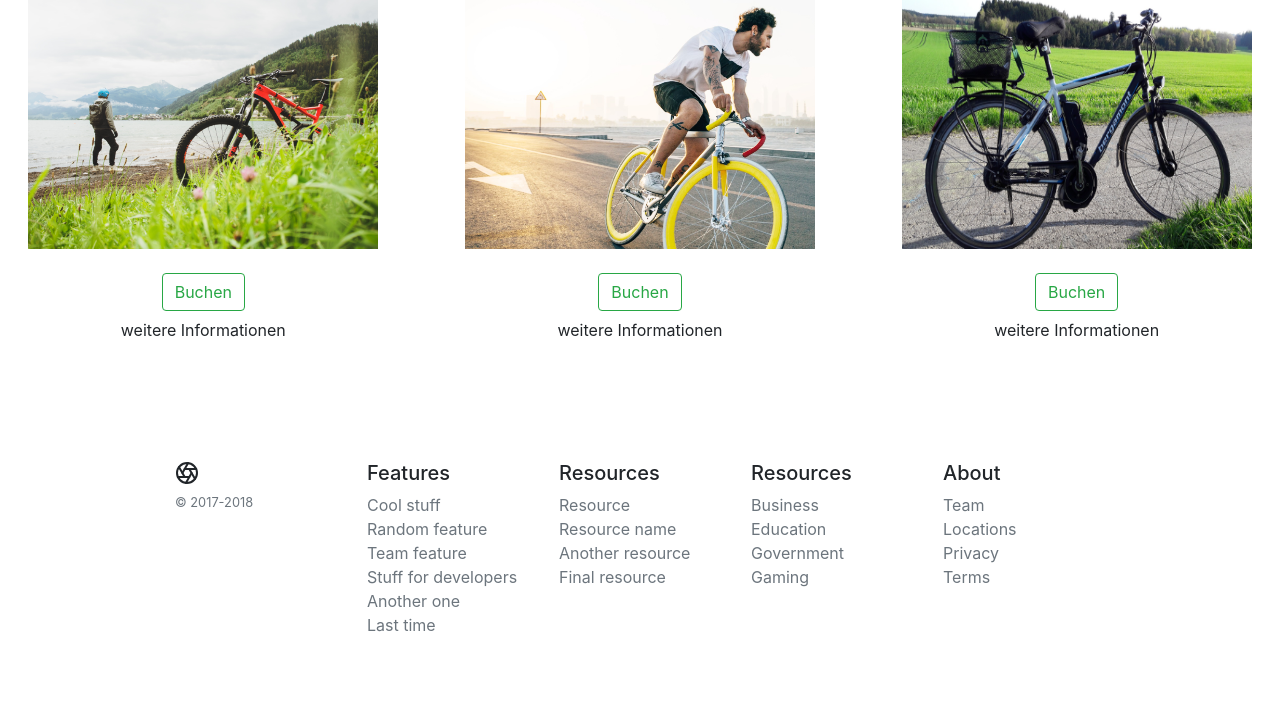
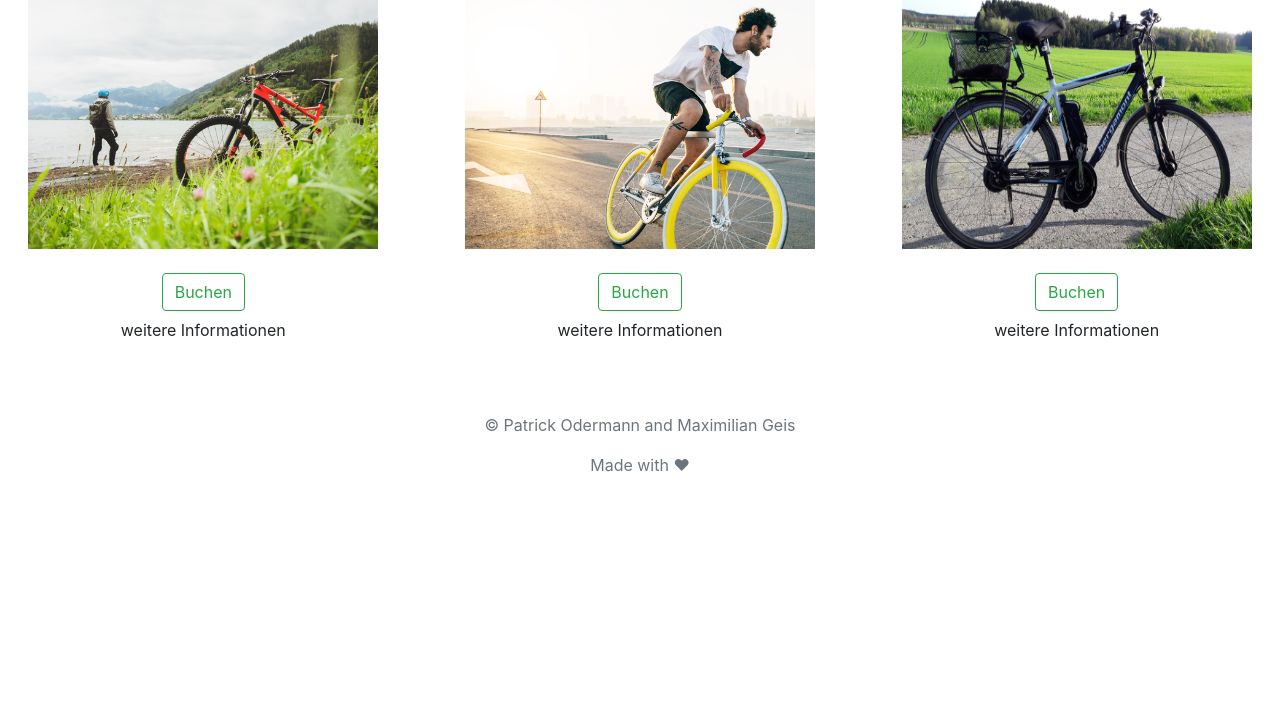
Before and after one commit to Shadplay/Fahrradverleih, a PHP site: page / in a window 1280 px wide. Shown: the part 934-1635 px from the top of the page. After the commit the page ends 1406 px from the top, so only its background shows below. Run offline with PHP 8.4, Linux system fonts and the light colour scheme; some libraries are stand-ins or nearby versions.

Commit message:
New Footer

```diff
--- a/WebContent/index.php
+++ b/WebContent/index.php
@@ -109,51 +109,9 @@ session_start();
        </script>
 
 	 <!-- Fußbereich und Ende der Webseite -->
-	<footer class="container py-5">
-      <div class="row">
-        <div class="col-12 col-md">
-          <svg xmlns="http://www.w3.org/2000/svg" width="24" height="24" viewBox="0 0 24 24" fill="none" stroke="currentColor" stroke-width="2" stroke-linecap="round" stroke-linejoin="round" class="d-block mb-2"><circle cx="12" cy="12" r="10"></circle><line x1="14.31" y1="8" x2="20.05" y2="17.94"></line><line x1="9.69" y1="8" x2="21.17" y2="8"></line><line x1="7.38" y1="12" x2="13.12" y2="2.06"></line><line x1="9.69" y1="16" x2="3.95" y2="6.06"></line><line x1="14.31" y1="16" x2="2.83" y2="16"></line><line x1="16.62" y1="12" x2="10.88" y2="21.94"></line></svg>
-          <small class="d-block mb-3 text-muted">&copy; 2017-2018</small>
-        </div>
-        <div class="col-6 col-md">
-          <h5>Features</h5>
-          <ul class="list-unstyled text-small">
-            <li><a class="text-muted" href="#">Cool stuff</a></li>
-            <li><a class="text-muted" href="#">Random feature</a></li>
-            <li><a class="text-muted" href="#">Team feature</a></li>
-            <li><a class="text-muted" href="#">Stuff for developers</a></li>
-            <li><a class="text-muted" href="#">Another one</a></li>
-            <li><a class="text-muted" href="#">Last time</a></li>
-          </ul>
-        </div>
-        <div class="col-6 col-md">
-          <h5>Resources</h5>
-          <ul class="list-unstyled text-small">
-            <li><a class="text-muted" href="#">Resource</a></li>
-            <li><a class="text-muted" href="#">Resource name</a></li>
-            <li><a class="text-muted" href="#">Another resource</a></li>
-            <li><a class="text-muted" href="#">Final resource</a></li>
-          </ul>
-        </div>
-        <div class="col-6 col-md">
-          <h5>Resources</h5>
-          <ul class="list-unstyled text-small">
-            <li><a class="text-muted" href="#">Business</a></li>
-            <li><a class="text-muted" href="#">Education</a></li>
-            <li><a class="text-muted" href="#">Government</a></li>
-            <li><a class="text-muted" href="#">Gaming</a></li>
-          </ul>
-        </div>
-        <div class="col-6 col-md">
-          <h5>About</h5>
-          <ul class="list-unstyled text-small">
-            <li><a class="text-muted" href="#">Team</a></li>
-            <li><a class="text-muted" href="#">Locations</a></li>
-            <li><a class="text-muted" href="#">Privacy</a></li>
-            <li><a class="text-muted" href="#">Terms</a></li>
-          </ul>
-        </div>
-      </div>
+	<footer>
+        <p class="text-muted" align = "center">&copy; Patrick Odermann and Maximilian Geis</small>
+		<p class="text-muted" align = "center">Made with &hearts;</small>
     </footer>
 
 
```
